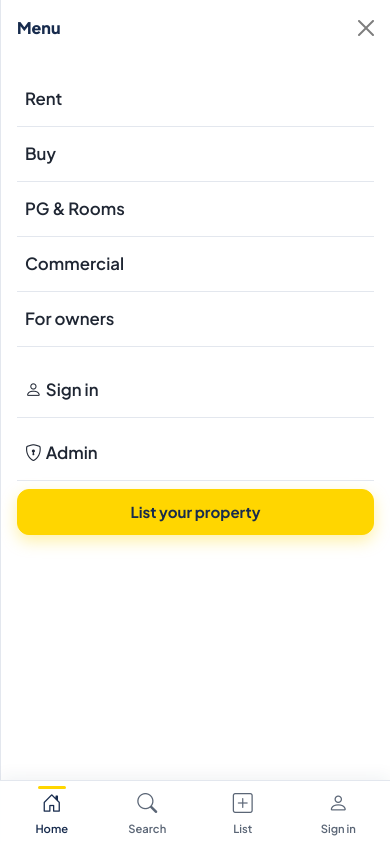
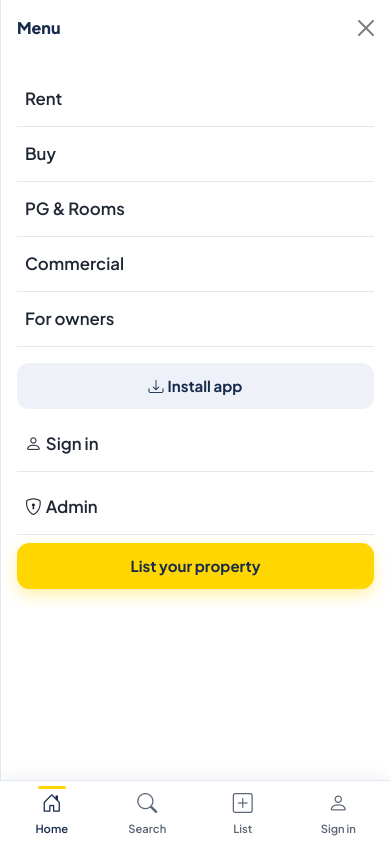
Before and after one commit to techzodo-dot/bangarpet-properties-hub, a Django app: page / in a window 390 px wide, after a click that opens the changed part. Run offline with Django 5.2, Linux system fonts and the light colour scheme; data comes from the database, SQL or seed files in the repository; data that the repository does not hold is empty; some libraries are stand-ins or nearby versions.

Commit message:
Add an Install app option to the website
A small banner offers to install the web app (Android and computers use the
browser's own install prompt; iPhone gets Share -> Add to Home Screen steps).
It can be dismissed for 14 days, never shows once installed, and stays off
property pages and sign-in/admin screens. Install app is also in the phone
menu and the footer. English and Kannada.

Co-Authored-By: Claude Opus 5.5 <noreply@anthropic.com>
Claude-Session: https://claude.ai/code/session_01GSDdxiaH9fs5NizVpZZn4D

```diff
--- a/core/i18n_catalog.py
+++ b/core/i18n_catalog.py
@@ -14,7 +14,7 @@ PUBLIC_TEMPLATES = [
     "base.html",
     "partials/header.html", "partials/footer.html", "partials/mobile_tabbar.html", "partials/lang_switch.html",
     "partials/property_card.html", "partials/fav_button.html", "partials/pagination.html",
-    "partials/form_errors.html", "partials/field.html", "partials/whatsapp_fab.html",
+    "partials/form_errors.html", "partials/field.html", "partials/whatsapp_fab.html", "partials/install_app.html",
     "core/home.html", "core/page_base.html", "core/contact.html", "core/faq.html",
     "properties/search.html", "properties/detail.html", "properties/unavailable.html", "properties/partner_profile.html",
     "accounts/auth_base.html", "accounts/login.html", "accounts/register.html",
--- a/static/css/main.css
+++ b/static/css/main.css
@@ -237,6 +237,24 @@ img { max-width: 100%; }
   .has-tabbar .wa-fab { bottom: calc(76px + env(safe-area-inset-bottom)); }
 }
 @media (prefers-reduced-motion: reduce) { .wa-fab { transition: none; } .wa-fab:hover { transform: none; } }
+.install-banner { position: fixed; left: 20px; bottom: calc(20px + env(safe-area-inset-bottom)); z-index: 1026; display: flex; align-items: center; gap: .75rem; width: min(400px, calc(100vw - 40px)); padding: .75rem .75rem .75rem .85rem; background: var(--surface, #fff); border: 1px solid var(--border); border-radius: 18px; box-shadow: 0 12px 32px rgba(23, 43, 77, .18); animation: install-in .3s var(--ease) both; }
+.install-banner[hidden] { display: none; }
+.install-banner-icon { border-radius: 12px; flex: none; }
+.install-banner-text { display: flex; flex-direction: column; min-width: 0; flex: 1; line-height: 1.25; }
+.install-banner-text strong { font-size: .95rem; color: var(--navy); display: -webkit-box; -webkit-line-clamp: 2; -webkit-box-orient: vertical; overflow: hidden; }
+.install-banner-text span { font-size: .8rem; color: var(--muted); }
+.install-banner .btn { flex: none; min-height: 40px; padding-left: 1rem; padding-right: 1rem; }
+.install-banner .btn-close { flex: none; width: 1.5rem; height: 1.5rem; padding: .25rem; }
+@keyframes install-in { from { opacity: 0; transform: translateY(12px); } to { opacity: 1; transform: none; } }
+@media (prefers-reduced-motion: reduce) { .install-banner { animation: none; } }
+@media (max-width: 991.98px) {
+  .install-banner { left: 12px; width: auto; right: 84px; padding: .6rem .6rem .6rem .7rem; gap: .6rem; }
+  .has-tabbar .install-banner { bottom: calc(76px + env(safe-area-inset-bottom)); }
+  .install-banner-icon { width: 38px; height: 38px; }
+  .install-banner-text span { display: none; }
+}
+@media (max-width: 359.98px) { .install-banner-icon { display: none; } }
+.btn-install[hidden], [data-install-app][hidden] { display: none !important; }
 .mobile-tabbar { display: none; }
 @media (max-width: 991.98px) {
   .mobile-tabbar { display: flex; position: fixed; bottom: 0; left: 0; right: 0; z-index: 1030; background: rgba(255, 255, 255, .97); border-top: 1px solid var(--border); box-shadow: 0 -4px 16px rgba(23, 43, 77, .06); padding: .35rem .25rem calc(.35rem + env(safe-area-inset-bottom)); justify-content: space-around; }
--- a/static/js/main.js
+++ b/static/js/main.js
@@ -356,6 +356,71 @@
     window.addEventListener("load", function () { navigator.serviceWorker.register(swUrl, { scope: "/" }).catch(function () {}); });
   }
 
+  // "Install app": the browser's own install prompt where it exists (Android,
+  // Chrome/Edge on computers), step-by-step help elsewhere (iPhone Safari).
+  const standalone = window.matchMedia("(display-mode: standalone)").matches || window.navigator.standalone === true;
+  const installTriggers = document.querySelectorAll("[data-install-app]");
+  const installBanner = document.getElementById("installBanner");
+  const DISMISS_KEY = "bph-install-dismissed";
+  let installPrompt = null;
+  const recentlyDismissed = function () {
+    try { return Date.now() - Number(localStorage.getItem(DISMISS_KEY) || 0) < 14 * 864e5; } catch (e) { return false; }
+  };
+  const showBanner = function () {
+    if (installBanner && !standalone && !recentlyDismissed()) {
+      installBanner.hidden = false;
+      document.body.classList.add("has-install-banner");
+    }
+  };
+  const hideBanner = function () {
+    if (installBanner) installBanner.hidden = true;
+    document.body.classList.remove("has-install-banner");
+  };
+  const ua = navigator.userAgent;
+  const isIOS = /iphone|ipad|ipod/i.test(ua) || (navigator.platform === "MacIntel" && navigator.maxTouchPoints > 1);
+  if (!standalone) {
+    installTriggers.forEach(function (el) { if (!el.closest("#installBanner")) el.hidden = false; });
+    // iPhone Safari never fires beforeinstallprompt, so offer the how-to after a short delay.
+    if (isIOS) setTimeout(showBanner, 4000);
+  }
+  window.addEventListener("beforeinstallprompt", function (event) {
+    event.preventDefault();
+    installPrompt = event;
+    setTimeout(showBanner, 2500);
+  });
+  window.addEventListener("appinstalled", function () {
+    installPrompt = null;
+    hideBanner();
+    installTriggers.forEach(function (el) { el.hidden = true; });
+  });
+  document.addEventListener("click", function (event) {
+    if (event.target.closest("[data-install-dismiss]")) {
+      try { localStorage.setItem(DISMISS_KEY, String(Date.now())); } catch (e) { /* private mode */ }
+      hideBanner();
+      return;
+    }
+    const trigger = event.target.closest("[data-install-app]");
+    if (!trigger) return;
+    event.preventDefault();
+    if (installPrompt) {
+      installPrompt.prompt();
+      installPrompt.userChoice.then(function (choice) {
+        if (choice.outcome === "accepted") hideBanner();
+        installPrompt = null;
+      }).catch(function () {});
+      return;
+    }
+    const modalEl = document.getElementById("installModal");
+    if (!modalEl || !window.bootstrap) return;
+    const platform = isIOS ? "ios" : (/android/i.test(ua) ? "android" : "desktop");
+    modalEl.querySelectorAll("[data-install-steps]").forEach(function (block) {
+      block.hidden = block.getAttribute("data-install-steps") !== platform;
+    });
+    const menu = trigger.closest(".offcanvas");
+    if (menu) window.bootstrap.Offcanvas.getOrCreateInstance(menu).hide();
+    window.bootstrap.Modal.getOrCreateInstance(modalEl).show();
+  });
+
   // On phones the dashboard nav is a horizontal strip: keep the active tab in view.
   const dashNav = document.querySelector(".dash-nav");
   const activeLink = dashNav && dashNav.querySelector(".nav-link.active");
--- a/templates/accounts/auth_base.html
+++ b/templates/accounts/auth_base.html
@@ -5,6 +5,7 @@
 {% block body_class %}{% endblock %}
 {% block tabbar %}{% endblock %}
 {% block whatsapp_fab %}{% endblock %}
+{% block install_app %}{% include "partials/install_app.html" with no_banner=True %}{% endblock %}
 {% block footer %}{% endblock %}
 {% block content %}
 <div class="auth-split">
--- a/templates/adminpanel/base.html
+++ b/templates/adminpanel/base.html
@@ -8,6 +8,7 @@
 {% block footer %}{% endblock %}
 {% block tabbar %}{% endblock %}
 {% block whatsapp_fab %}{% endblock %}
+{% block install_app %}{% include "partials/install_app.html" with no_banner=True %}{% endblock %}
 {% block messages %}{% endblock %}
 {% block content %}
 <div class="admin-shell">
--- a/templates/base.html
+++ b/templates/base.html
@@ -42,6 +42,7 @@
   {% block footer %}{% include "partials/footer.html" %}{% endblock %}
   {% block tabbar %}{% include "partials/mobile_tabbar.html" %}{% endblock %}
   {% block whatsapp_fab %}{% include "partials/whatsapp_fab.html" %}{% endblock %}
+  {% block install_app %}{% include "partials/install_app.html" %}{% endblock %}
   <script src="{% static 'vendor/bootstrap/bootstrap.bundle.min.js' %}" defer></script>
   <script src="{% static 'js/main.js' %}" defer></script>
   {% block extra_js %}{% endblock %}
--- a/templates/partials/footer.html
+++ b/templates/partials/footer.html
@@ -33,6 +33,7 @@
           <li><a href="{% url 'core:faq' %}">{% translate "FAQ" %}</a></li>
           <li><a href="{% url 'subscriptions:pricing' %}">{% translate "Owner pricing" %}</a></li>
           <li><a href="{% url 'accounts:register' %}?type=broker">{% translate "For brokers" %}</a></li>
+          <li><a href="#" role="button" data-install-app hidden><i class="bi bi-download me-1" aria-hidden="true"></i>{% translate "Install app" %}</a></li>
         </ul>
       </div>
       <div class="col-lg-3">
--- a/templates/partials/header.html
+++ b/templates/partials/header.html
@@ -22,6 +22,7 @@
           </ul>
           <div class="d-flex flex-column flex-lg-row gap-2 mt-3 mt-lg-0 align-items-lg-center">
             {% include "partials/lang_switch.html" with extra_class="d-none d-lg-block" %}
+            <button class="btn btn-soft btn-install d-lg-none" type="button" data-install-app hidden><i class="bi bi-download me-1" aria-hidden="true"></i>{% translate "Install app" %}</button>
             {% if user.is_authenticated %}
               <a class="btn btn-soft btn-icon position-relative d-none d-lg-inline-flex" href="{% url 'notifications:list' %}" aria-label="{% translate "Notifications" %}{% if unread_notifications %} ({{ unread_notifications }}){% endif %}">
                 <i class="bi bi-bell"></i>{% if unread_notifications %}<span class="notif-dot">{{ unread_notifications|stringformat:"d" }}</span>{% endif %}
--- /dev/null
+++ b/templates/partials/install_app.html
@@ -0,0 +1,45 @@
+{% load i18n %}{% load static %}
+{# "Install app" prompt for the installable web app (PWA). Shown by main.js only when the site is not already installed. #}
+{% if not no_banner %}<div class="install-banner no-print" id="installBanner" role="region" aria-label="{% translate 'Install app' %}" hidden>
+  <img src="{% static 'img/icon-192.png' %}" alt="" width="44" height="44" class="install-banner-icon">
+  <div class="install-banner-text">
+    <strong>{% translate "Get our app" %}</strong>
+    <span>{% translate "Free, quick to open, no Play Store needed." %}</span>
+  </div>
+  <button class="btn btn-accent btn-sm" type="button" data-install-app>{% translate "Install" %}</button>
+  <button class="btn-close" type="button" data-install-dismiss aria-label="{% translate 'Not now' %}"></button>
+</div>{% endif %}
+
+<div class="modal fade" id="installModal" tabindex="-1" aria-labelledby="installModalLabel" aria-hidden="true">
+  <div class="modal-dialog modal-dialog-centered">
+    <div class="modal-content rounded-4">
+      <div class="modal-header border-0 pb-0">
+        <h2 class="modal-title h5 d-flex align-items-center gap-2" id="installModalLabel"><img src="{% static 'img/icon-192.png' %}" alt="" width="36" height="36" class="rounded-3">{% translate "Install the app" %}</h2>
+        <button type="button" class="btn-close" data-bs-dismiss="modal" aria-label="{% translate 'Close' %}"></button>
+      </div>
+      <div class="modal-body">
+        <p class="text-muted small">{% translate "Add Bangarpet Property Hub to your home screen. It opens like an app, full screen, and takes almost no space." %}</p>
+        <div data-install-steps="ios">
+          <h3 class="h6">{% translate "iPhone / iPad (Safari)" %}</h3>
+          <ol class="small ps-3 mb-3">
+            <li>{% blocktranslate %}Tap the <strong>Share</strong> button <i class="bi bi-box-arrow-up" aria-hidden="true"></i> at the bottom of Safari.{% endblocktranslate %}</li>
+            <li>{% blocktranslate %}Scroll down and tap <strong>Add to Home Screen</strong> <i class="bi bi-plus-square" aria-hidden="true"></i>.{% endblocktranslate %}</li>
+            <li>{% blocktranslate %}Tap <strong>Add</strong>.{% endblocktranslate %}</li>
+          </ol>
+        </div>
+        <div data-install-steps="android">
+          <h3 class="h6">{% translate "Android (Chrome)" %}</h3>
+          <ol class="small ps-3 mb-3">
+            <li>{% blocktranslate %}Tap the menu <i class="bi bi-three-dots-vertical" aria-hidden="true"></i> at the top right of Chrome.{% endblocktranslate %}</li>
+            <li>{% blocktranslate %}Tap <strong>Install app</strong> or <strong>Add to Home screen</strong>.{% endblocktranslate %}</li>
+            <li>{% blocktranslate %}Tap <strong>Install</strong>.{% endblocktranslate %}</li>
+          </ol>
+        </div>
+        <div data-install-steps="desktop">
+          <h3 class="h6">{% translate "Computer (Chrome or Edge)" %}</h3>
+          <p class="small mb-0">{% blocktranslate %}Click the install icon <i class="bi bi-download" aria-hidden="true"></i> at the right end of the address bar, then click <strong>Install</strong>.{% endblocktranslate %}</p>
+        </div>
+      </div>
+    </div>
+  </div>
+</div>
--- a/templates/properties/detail.html
+++ b/templates/properties/detail.html
@@ -272,6 +272,7 @@
 
 {# The page has its own WhatsApp button for the owner, so no support button here. #}
 {% block whatsapp_fab %}{% endblock %}
+{% block install_app %}{% include "partials/install_app.html" with no_banner=True %}{% endblock %}
 {% block tabbar %}
 {% if prop.is_public and not is_owner %}
 <nav class="mobile-tabbar detail-actions" aria-label="{% translate "Contact actions" %}">
```
Also changed, not shown: core/tests/test_install_app.py (added, +23 -0 lines), locale/kn_translations.py (+18 -0 lines), locale/kn/LC_MESSAGES/django.po, 1 other file.
